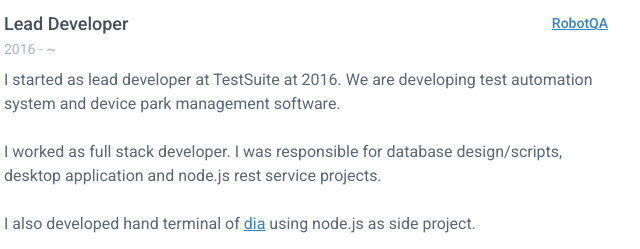
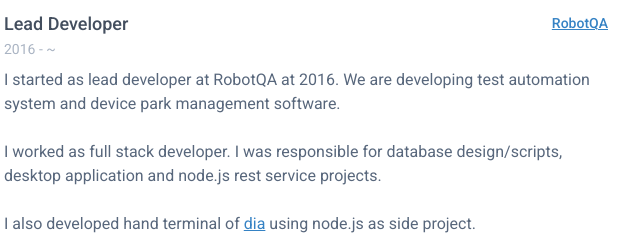
Before and after one commit to osmanraifgunes/osmanraifgunes.github.io, a plain HTML site: page index.html in a window 1280 px wide. Shown: the part 548-797 px from the top of the page, 216-856 px from the left. Drawn offline with Linux system fonts and the light colour scheme.

Commit message:
update robotqa to test suite

```diff
--- a/index.html
+++ b/index.html
@@ -127,7 +127,7 @@
 										<!--//resume-timeline-item-header-->
 										<div class="resume-timeline-item-desc">
 											<p>
-												I started as lead developer at TestSuite at 2016. We
+												I started as lead developer at RobotQA at 2016. We
 												are developing test automation system and device park management
 												software.
 												<br />
```
Also changed, not shown: 1 other file.
